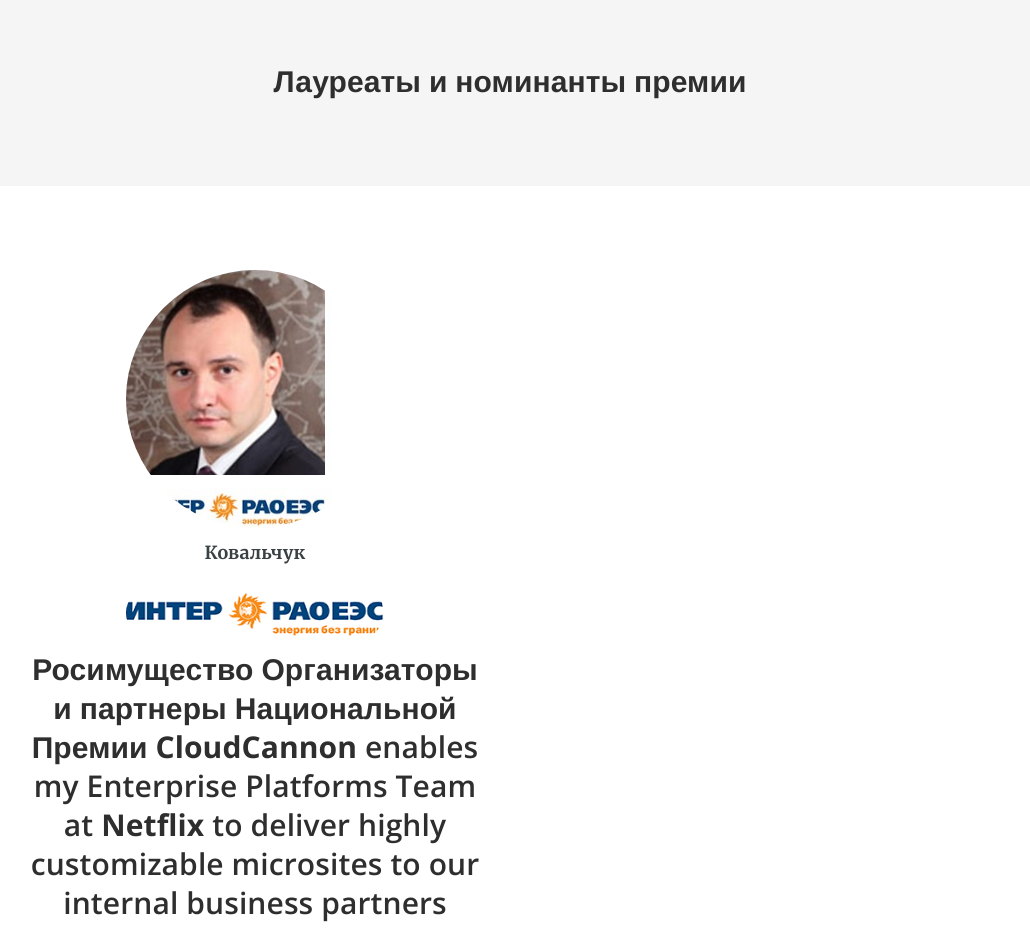
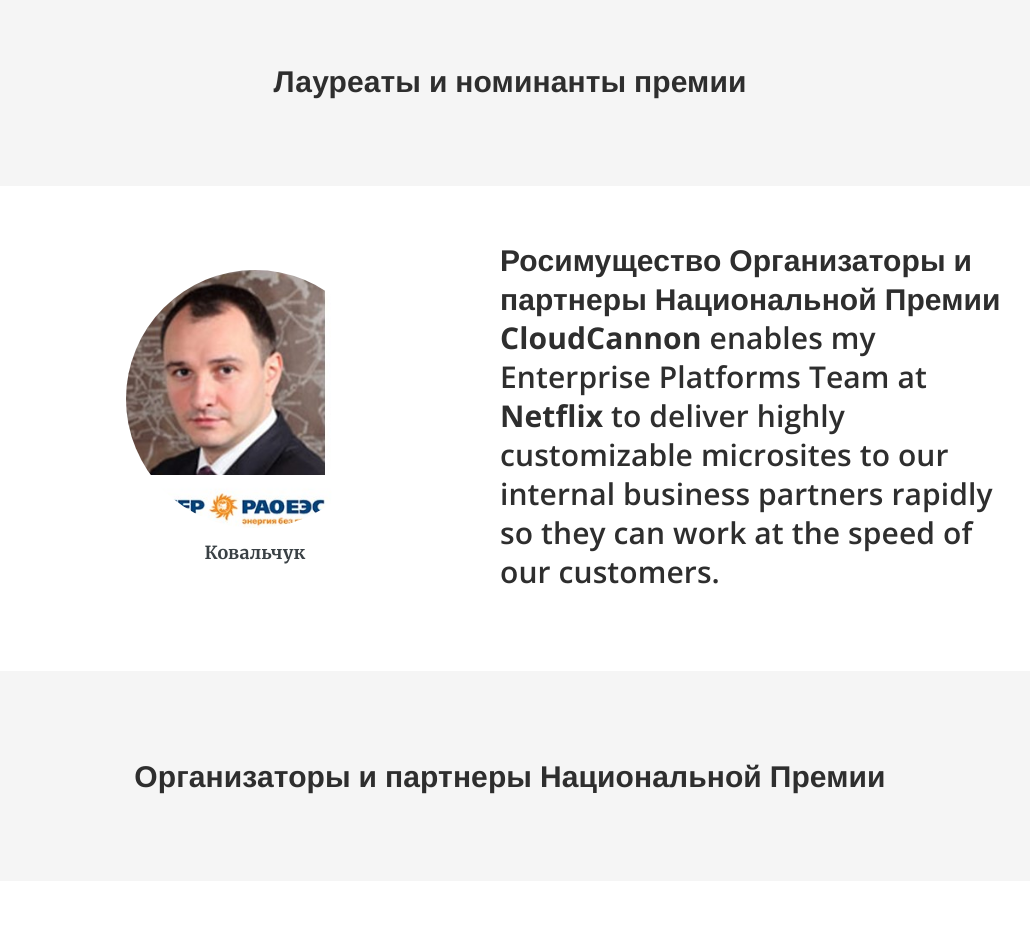
Before and after one commit to dennisd1/prize, a Jekyll site: the page built from pages/press.html, in a window 1280 px wide. Shown: the part 341-1269 px from the top of the page, without its empty margins (130-1160 px from the left). Built offline with Jekyll 4.4.1, drawn with Linux system fonts in a browser that asks for light colours; nearby versions of some CDN libraries; grey boxes are pictures that could not be loaded.

Commit message:
Revert "Update press.html"
This reverts commit cf8893a5dd7f07ef6e87c3aa92c39cb83e9b654b.

```diff
--- a/pages/press.html
+++ b/pages/press.html
@@ -19,11 +19,9 @@
 		<div class="profile">
 			<img src="/a/kovalchuk.jpg" width="258" height="258">
 			<p><span><strong>Ковальчук</strong></span> </p>
-			<div>
-  				<span style="border-radius: 0px;">
-					<img class="logo" src="/a/interrao.png" width="258" height="258"></img>
-  				</span>
-			</div>
+				<span img class="logo" src="/a/interrao.png" width="258" height="258"> </span>
+		</div>
+		<div>
 			<h3 class="quote"><strong>Росимущество</strong> Организаторы и партнеры Национальной Премии <strong>CloudCannon</strong> enables my Enterprise Platforms Team at <strong>Netflix</strong> to deliver highly customizable microsites to our internal business partners rapidly so they can work at the speed of our customers.</h3>
 		</div>
 </section>
```
